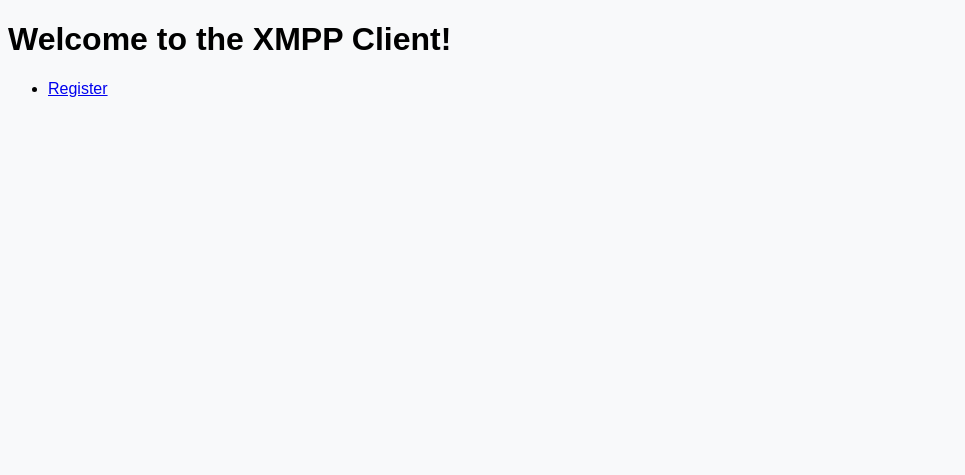
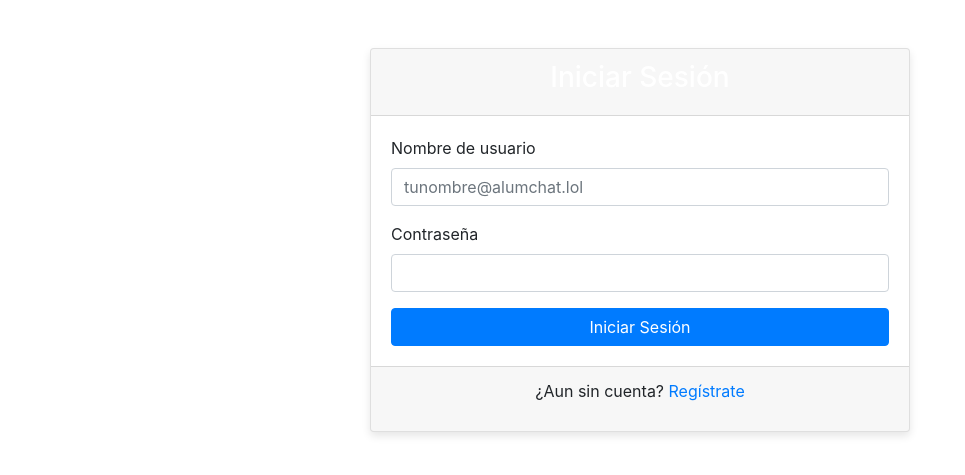
Before and after one commit to emiliosolanoo21/client2XMPP, a Flask app: page / in a window 1280 px wide. Shown: the top 475 px of the page, without its empty margins (0-965 px from the left). Run offline with Flask 3, Linux system fonts and the light colour scheme; some libraries are stand-ins or nearby versions.

Commit message:
Register & Login implementations and design

```diff
--- a/app/routes.py
+++ b/app/routes.py
@@ -1,13 +1,9 @@
-from flask import Flask, render_template, request, redirect, url_for
+from flask import Flask, render_template, request, redirect, url_for, flash
 import slixmpp
 import asyncio
 import multiprocessing
 from app.xmpp_client import XMPPClient
 from app import app
-
-@app.route('/')
-def index():
-    return render_template('index.html')
 
 class RegisterXMPPClient(slixmpp.ClientXMPP):
     def __init__(self, username, password):
@@ -40,20 +36,22 @@ def register():
 
         message = "Registration successful"
 
-        return render_template('register.html', message=message)
+        return render_template('login.html', message=message)
 
     return render_template('register.html')
 
-@app.route('/login', methods=['GET', 'POST'])
+@app.route('/', methods=['GET', 'POST'])
 def login():
     if request.method == 'POST':
-        jid = request.form['jid']
+        # Aquí implementas la lógica de autenticación de usuario
+        username = request.form['username']
         password = request.form['password']
 
-        xmpp = XMPPClient(jid, password)
-        xmpp.connect()
-        xmpp.process(forever=False)
-
-        return redirect(url_for('index'))
+        # Placeholder: Redirecciona al home si las credenciales son correctas
+        return redirect(url_for('home'))
 
     return render_template('login.html')
+
+@app.route('/home')
+def home():
+    return "Página principal después de iniciar sesión."
--- a/templates/login.html
+++ b/templates/login.html
@@ -1,14 +1,42 @@
-{% extends "base.html" %}
-
-{% block title %}Login{% endblock %}
-
-{% block content %}
-<h2>Login to XMPP Client</h2>
-<form method="POST">
-    <label for="jid">Jabber ID:</label><br>
-    <input type="text" id="jid" name="jid"><br>
-    <label for="password">Password:</label><br>
-    <input type="password" id="password" name="password"><br>
-    <button type="submit">Login</button>
-</form>
-{% endblock %}
+<!DOCTYPE html>
+<html lang="en">
+<head>
+    <meta charset="UTF-8">
+    <meta name="viewport" content="width=device-width, initial-scale=1.0">
+    <title>Login</title>
+    <link rel="stylesheet" href="{{ url_for('static', filename='css/style.css') }}">
+    <link rel="stylesheet" href="https://stackpath.bootstrapcdn.com/bootstrap/4.5.2/css/bootstrap.min.css">
+</head>
+<body>
+    <div class="container mt-5">
+        <div class="row justify-content-center">
+            <div class="col-md-6">
+                <div class="card">
+                    <div class="card-header text-center">
+                        <h3>Iniciar Sesión</h3>
+                    </div>
+                    <div class="card-body">
+                        <form action="{{ url_for('login') }}" method="POST">
+                            <div class="form-group">
+                                <label for="username">Nombre de usuario</label>
+                                <input type="text" class="form-control" id="username" name="username" placeholder="tunombre@alumchat.lol" required>
+                            </div>
+                            <div class="form-group">
+                                <label for="password">Contraseña</label>
+                                <input type="password" class="form-control" id="password" name="password" required>
+                            </div>
+                            <button type="submit" class="btn btn-primary btn-block">Iniciar Sesión</button>
+                        </form>
+                    </div>
+                    <div class="card-footer text-center">
+                        <p>¿Aun sin cuenta? <a href="{{ url_for('register') }}">Regístrate</a></p>
+                    </div>
+                </div>
+            </div>
+        </div>
+    </div>
+    <script src="https://code.jquery.com/jquery-3.5.1.slim.min.js"></script>
+    <script src="https://cdn.jsdelivr.net/npm/@popperjs/core@2.9.2/dist/umd/popper.min.js"></script>
+    <script src="https://stackpath.bootstrapcdn.com/bootstrap/4.5.2/js/bootstrap.min.js"></script>
+</body>
+</html>
--- a/templates/register.html
+++ b/templates/register.html
@@ -28,6 +28,9 @@
                             <button type="submit" class="btn btn-primary btn-block">Register</button>
                         </form>
                     </div>
+                    <div class="card-footer text-center">
+                        <p>¿Ya tienes cuenta? <a href="{{ url_for('login') }}">Inicia Sesión</a></p>
+                    </div>
                 </div>
             </div>
         </div>
```
Also changed, not shown: templates/base.html (+12 -0 lines), requirements.py (deleted), requirements.txt (added).
